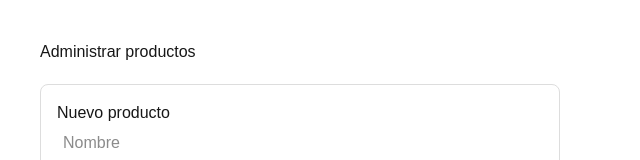
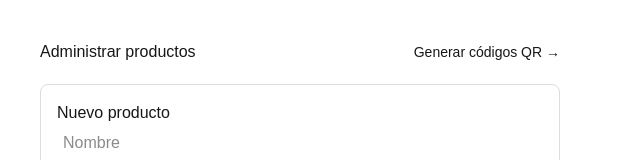
Before and after one commit to alejandroezquivel49-creator/pizzeria-qr, a Next.js app: page /admin in a window 1280 px wide. Shown: the top 160 px of the page, without its empty margins (0-640 px from the left). Built offline with nearby package versions, Linux system fonts and the light colour scheme; no server answers; the database is empty.

Commit message:
Agregar link a QR desde admin

```diff
--- a/app/admin/page.tsx
+++ b/app/admin/page.tsx
@@ -70,7 +70,13 @@ export default function AdminPage() {
 
   return (
     <div style={{ padding: 40, fontFamily: 'sans-serif', maxWidth: 600 }}>
-      <h1>Administrar productos</h1>
+
+            <div style={{ display: 'flex', justifyContent: 'space-between', alignItems: 'center' }}>
+        <h1>Administrar productos</h1>
+        <a href="/admin/qr" style={{ fontSize: 14 }}>
+          Generar códigos QR →
+        </a>
+      </div>
 
       <div style={{ margin: '20px 0', padding: 16, border: '1px solid #ddd', borderRadius: 8 }}>
         <h3>Nuevo producto</h3>
```
